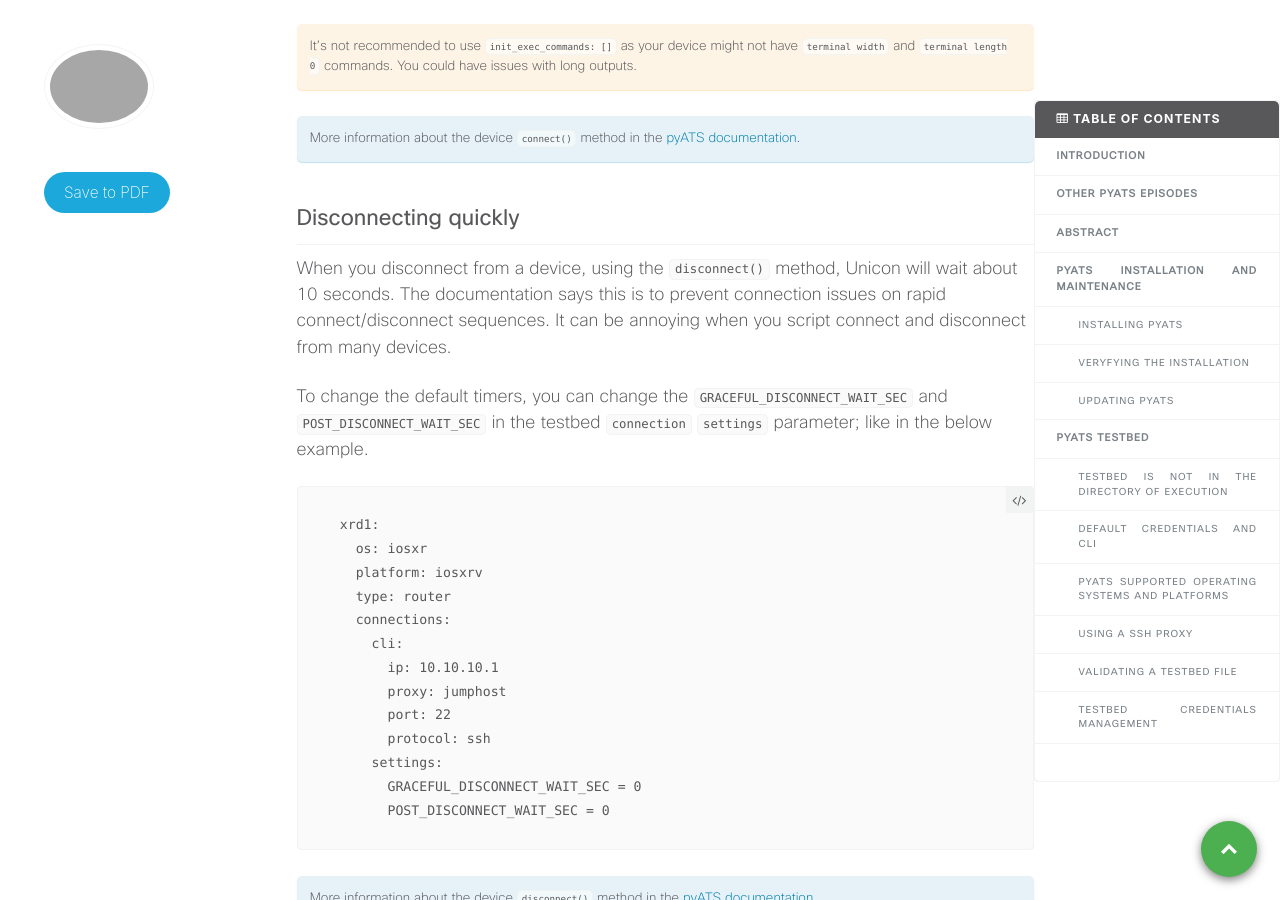
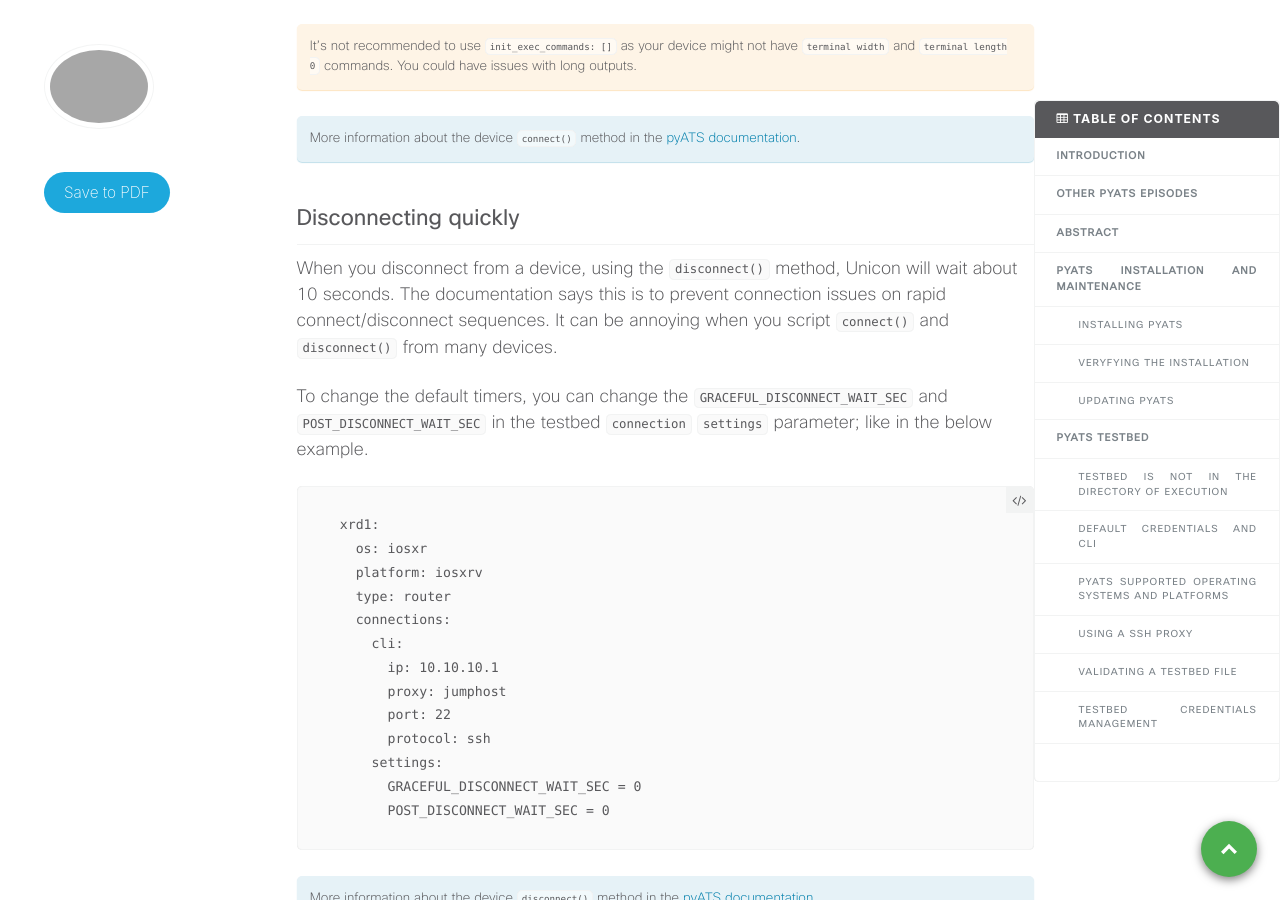
Before and after one commit to xrdocs/programmability, a Jekyll site: the page built from _tutorials/pyats-series-tips-and-tricks.md, in a window 1280 px wide and 900 px high, scrolled down 10016 px. Built offline with Jekyll 4.4.1, drawn with Linux system fonts in a browser that asks for light colours; comment, search, counter and statistics services are not loaded.

```diff
--- a/_tutorials/pyats-series-tips-and-tricks.md
+++ b/_tutorials/pyats-series-tips-and-tricks.md
@@ -349,7 +349,7 @@ More information about the device `connect()` method in the [pyATS documentation
 
 ## Disconnecting quickly
 
-When you disconnect from a device, using the `disconnect()` method, Unicon will wait about 10 seconds. The documentation says this is to prevent connection issues on rapid connect/disconnect sequences. It can be annoying when you script connect and disconnect from many devices.
+When you disconnect from a device, using the `disconnect()` method, Unicon will wait about 10 seconds. The documentation says this is to prevent connection issues on rapid connect/disconnect sequences. It can be annoying when you script `connect()` and `disconnect()` from many devices.
 
 To change the default timers, you can change the `GRACEFUL_DISCONNECT_WAIT_SEC` and `POST_DISCONNECT_WAIT_SEC` in the testbed `connection` `settings` parameter; like in the below example.
 
```
